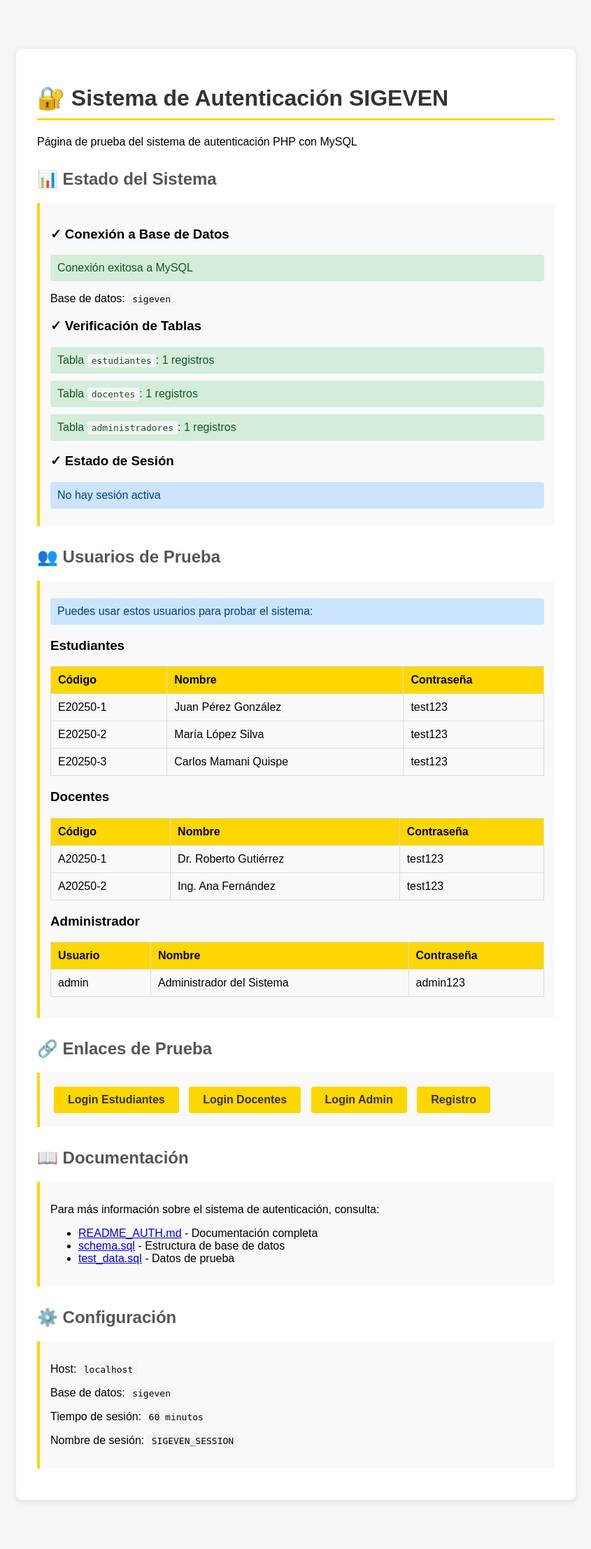
After one commit to aldairjoss2001/SIGEVEN, a PHP site: page /test_auth.php in a window 1280 px wide. The commit adds this page. Shown: the whole page at 70% size, without its empty margins (217-1062 px from the left). Run offline with PHP 8.4, Linux system fonts and the light colour scheme; data comes from the database, SQL or seed files in the repository; both versions use the stored data as it was after the commit; tables that the repository leaves empty hold one stand-in row (values such as "Sample post").

Commit message:
Add test files and fix file references from .html to .php
Co-authored-by: aldairjoss2001 <241609840+aldairjoss2001@users.noreply.github.com>

```diff
--- a/SIGEVEN/sistema_de_eventos/php/config.php
+++ b/SIGEVEN/sistema_de_eventos/php/config.php
@@ -11,9 +11,9 @@ define('SESSION_LIFETIME', 3600); // 1 hora en segundos
 define('SESSION_NAME', 'SIGEVEN_SESSION');
 
 // Rutas de redirección
-define('LOGIN_ESTUDIANTE_URL', '../loginEstudiante.html');
-define('LOGIN_DOCENTE_URL', '../loginDocente.html');
-define('LOGIN_ADMIN_URL', '../../sistema_de_eventos_admin/login.html');
+define('LOGIN_ESTUDIANTE_URL', '../loginEstudiante.php');
+define('LOGIN_DOCENTE_URL', '../loginDocente.php');
+define('LOGIN_ADMIN_URL', '../../sistema_de_eventos_admin/login.php');
 
 // Timezone
 date_default_timezone_set('America/La_Paz');
--- a/SIGEVEN/sistema_de_eventos/php/login.php
+++ b/SIGEVEN/sistema_de_eventos/php/login.php
@@ -40,11 +40,11 @@ if (empty($username) || empty($password) || empty($tipo_usuario)) {
 function obtener_url_login($tipo) {
     switch($tipo) {
         case 'estudiante':
-            return '../loginEstudiante.html';
+            return '../loginEstudiante.php';
         case 'docente':
-            return '../loginDocente.html';
+            return '../loginDocente.php';
         case 'admin':
-            return '../../sistema_de_eventos_admin/login.html';
+            return '../../sistema_de_eventos_admin/login.php';
         default:
             return '../index.html';
     }
--- a/SIGEVEN/sistema_de_eventos/php/logout.php
+++ b/SIGEVEN/sistema_de_eventos/php/logout.php
@@ -10,13 +10,13 @@ cerrar_sesion();
 // Redirigir al login correspondiente
 switch($tipo_usuario) {
     case 'estudiante':
-        header('Location: ../loginEstudiante.html');
+        header('Location: ../loginEstudiante.php');
         break;
     case 'docente':
-        header('Location: ../loginDocente.html');
+        header('Location: ../loginDocente.php');
         break;
     case 'admin':
-        header('Location: ../../sistema_de_eventos_admin/login.html');
+        header('Location: ../../sistema_de_eventos_admin/login.php');
         break;
     default:
         header('Location: ../index.html');
--- /dev/null
+++ b/SIGEVEN/sistema_de_eventos/test_auth.php
@@ -0,0 +1,243 @@
+<!DOCTYPE html>
+<html lang="es">
+<head>
+    <meta charset="UTF-8">
+    <meta name="viewport" content="width=device-width, initial-scale=1.0">
+    <title>Prueba de Autenticación - SIGEVEN</title>
+    <style>
+        body {
+            font-family: Arial, sans-serif;
+            max-width: 800px;
+            margin: 50px auto;
+            padding: 20px;
+            background-color: #f5f5f5;
+        }
+        .container {
+            background: white;
+            padding: 30px;
+            border-radius: 8px;
+            box-shadow: 0 2px 10px rgba(0,0,0,0.1);
+        }
+        h1 {
+            color: #333;
+            border-bottom: 3px solid #fed600;
+            padding-bottom: 10px;
+        }
+        h2 {
+            color: #555;
+            margin-top: 30px;
+        }
+        .test-section {
+            background: #f9f9f9;
+            padding: 15px;
+            margin: 15px 0;
+            border-left: 4px solid #fed600;
+        }
+        .success {
+            color: #155724;
+            background-color: #d4edda;
+            border-left-color: #28a745;
+            padding: 10px;
+            margin: 10px 0;
+            border-radius: 4px;
+        }
+        .error {
+            color: #721c24;
+            background-color: #f8d7da;
+            border-left-color: #dc3545;
+            padding: 10px;
+            margin: 10px 0;
+            border-radius: 4px;
+        }
+        .info {
+            color: #004085;
+            background-color: #cce5ff;
+            border-left-color: #0066cc;
+            padding: 10px;
+            margin: 10px 0;
+            border-radius: 4px;
+        }
+        table {
+            width: 100%;
+            border-collapse: collapse;
+            margin: 15px 0;
+        }
+        table th, table td {
+            padding: 10px;
+            text-align: left;
+            border: 1px solid #ddd;
+        }
+        table th {
+            background-color: #fed600;
+            font-weight: bold;
+        }
+        .btn {
+            display: inline-block;
+            padding: 10px 20px;
+            margin: 5px;
+            background-color: #fed600;
+            color: #333;
+            text-decoration: none;
+            border-radius: 4px;
+            font-weight: bold;
+        }
+        .btn:hover {
+            background-color: #e5c100;
+        }
+        code {
+            background: #f4f4f4;
+            padding: 2px 6px;
+            border-radius: 3px;
+            font-family: monospace;
+        }
+    </style>
+</head>
+<body>
+    <div class="container">
+        <h1>🔐 Sistema de Autenticación SIGEVEN</h1>
+        <p>Página de prueba del sistema de autenticación PHP con MySQL</p>
+
+        <h2>📊 Estado del Sistema</h2>
+        <div class="test-section">
+            <?php
+            require_once 'php/config.php';
+            require_once 'php/conexion.php';
+            require_once 'php/sesion.php';
+
+            // Prueba 1: Conexión a la base de datos
+            echo "<h3>✓ Conexión a Base de Datos</h3>";
+            if ($conn->ping()) {
+                echo "<p class='success'>Conexión exitosa a MySQL</p>";
+                echo "<p>Base de datos: <code>" . DB_NAME . "</code></p>";
+            } else {
+                echo "<p class='error'>Error de conexión</p>";
+            }
+
+            // Prueba 2: Verificar tablas
+            echo "<h3>✓ Verificación de Tablas</h3>";
+            $tables = ['estudiantes', 'docentes', 'administradores'];
+            foreach ($tables as $table) {
+                $result = $conn->query("SHOW TABLES LIKE '$table'");
+                if ($result->num_rows > 0) {
+                    $count = $conn->query("SELECT COUNT(*) as total FROM $table")->fetch_assoc();
+                    echo "<p class='success'>Tabla <code>$table</code>: {$count['total']} registros</p>";
+                } else {
+                    echo "<p class='error'>Tabla <code>$table</code> no existe</p>";
+                }
+            }
+
+            // Prueba 3: Estado de la sesión
+            echo "<h3>✓ Estado de Sesión</h3>";
+            iniciar_sesion_segura();
+            if (esta_autenticado()) {
+                $datos = obtener_datos_sesion();
+                echo "<p class='success'>Usuario autenticado</p>";
+                echo "<table>";
+                echo "<tr><th>Campo</th><th>Valor</th></tr>";
+                echo "<tr><td>ID</td><td>{$datos['id']}</td></tr>";
+                echo "<tr><td>Tipo</td><td>{$datos['tipo']}</td></tr>";
+                echo "<tr><td>Nombre</td><td>{$datos['nombre']}</td></tr>";
+                echo "<tr><td>Código</td><td>{$datos['codigo']}</td></tr>";
+                echo "<tr><td>Correo</td><td>{$datos['correo']}</td></tr>";
+                echo "</table>";
+                echo "<a href='php/logout.php' class='btn'>Cerrar Sesión</a>";
+            } else {
+                echo "<p class='info'>No hay sesión activa</p>";
+            }
+
+            $conn->close();
+            ?>
+        </div>
+
+        <h2>👥 Usuarios de Prueba</h2>
+        <div class="test-section">
+            <p class="info">Puedes usar estos usuarios para probar el sistema:</p>
+
+            <h3>Estudiantes</h3>
+            <table>
+                <tr>
+                    <th>Código</th>
+                    <th>Nombre</th>
+                    <th>Contraseña</th>
+                </tr>
+                <tr>
+                    <td>E20250-1</td>
+                    <td>Juan Pérez González</td>
+                    <td>test123</td>
+                </tr>
+                <tr>
+                    <td>E20250-2</td>
+                    <td>María López Silva</td>
+                    <td>test123</td>
+                </tr>
+                <tr>
+                    <td>E20250-3</td>
+                    <td>Carlos Mamani Quispe</td>
+                    <td>test123</td>
+                </tr>
+            </table>
+
+            <h3>Docentes</h3>
+            <table>
+                <tr>
+                    <th>Código</th>
+                    <th>Nombre</th>
+                    <th>Contraseña</th>
+                </tr>
+                <tr>
+                    <td>A20250-1</td>
+                    <td>Dr. Roberto Gutiérrez</td>
+                    <td>test123</td>
+                </tr>
+                <tr>
+                    <td>A20250-2</td>
+                    <td>Ing. Ana Fernández</td>
+                    <td>test123</td>
+                </tr>
+            </table>
+
+            <h3>Administrador</h3>
+            <table>
+                <tr>
+                    <th>Usuario</th>
+                    <th>Nombre</th>
+                    <th>Contraseña</th>
+                </tr>
+                <tr>
+                    <td>admin</td>
+                    <td>Administrador del Sistema</td>
+                    <td>admin123</td>
+                </tr>
+            </table>
+        </div>
+
+        <h2>🔗 Enlaces de Prueba</h2>
+        <div class="test-section">
+            <a href="loginEstudiante.php" class="btn">Login Estudiantes</a>
+            <a href="loginDocente.php" class="btn">Login Docentes</a>
+            <a href="../sistema_de_eventos_admin/login.php" class="btn">Login Admin</a>
+            <a href="registro.php" class="btn">Registro</a>
+        </div>
+
+        <h2>📖 Documentación</h2>
+        <div class="test-section">
+            <p>Para más información sobre el sistema de autenticación, consulta:</p>
+            <ul>
+                <li><a href="README_AUTH.md" target="_blank">README_AUTH.md</a> - Documentación completa</li>
+                <li><a href="database/schema.sql" target="_blank">schema.sql</a> - Estructura de base de datos</li>
+                <li><a href="database/test_data.sql" target="_blank">test_data.sql</a> - Datos de prueba</li>
+            </ul>
+        </div>
+
+        <h2>⚙️ Configuración</h2>
+        <div class="test-section">
+            <?php
+            echo "<p>Host: <code>" . DB_HOST . "</code></p>";
+            echo "<p>Base de datos: <code>" . DB_NAME . "</code></p>";
+            echo "<p>Tiempo de sesión: <code>" . (SESSION_LIFETIME / 60) . " minutos</code></p>";
+            echo "<p>Nombre de sesión: <code>" . SESSION_NAME . "</code></p>";
+            ?>
+        </div>
+    </div>
+</body>
+</html>
```
Also changed, not shown: SIGEVEN/sistema_de_eventos/INSTALL.md (added, +169 -0 lines), SIGEVEN/sistema_de_eventos/database/test_data.sql (added, +31 -0 lines), SIGEVEN/sistema_de_eventos/index.html (+5 -2 lines), SIGEVEN/sistema_de_eventos/php/insertar_usuario.php (+12 -12 lines).
